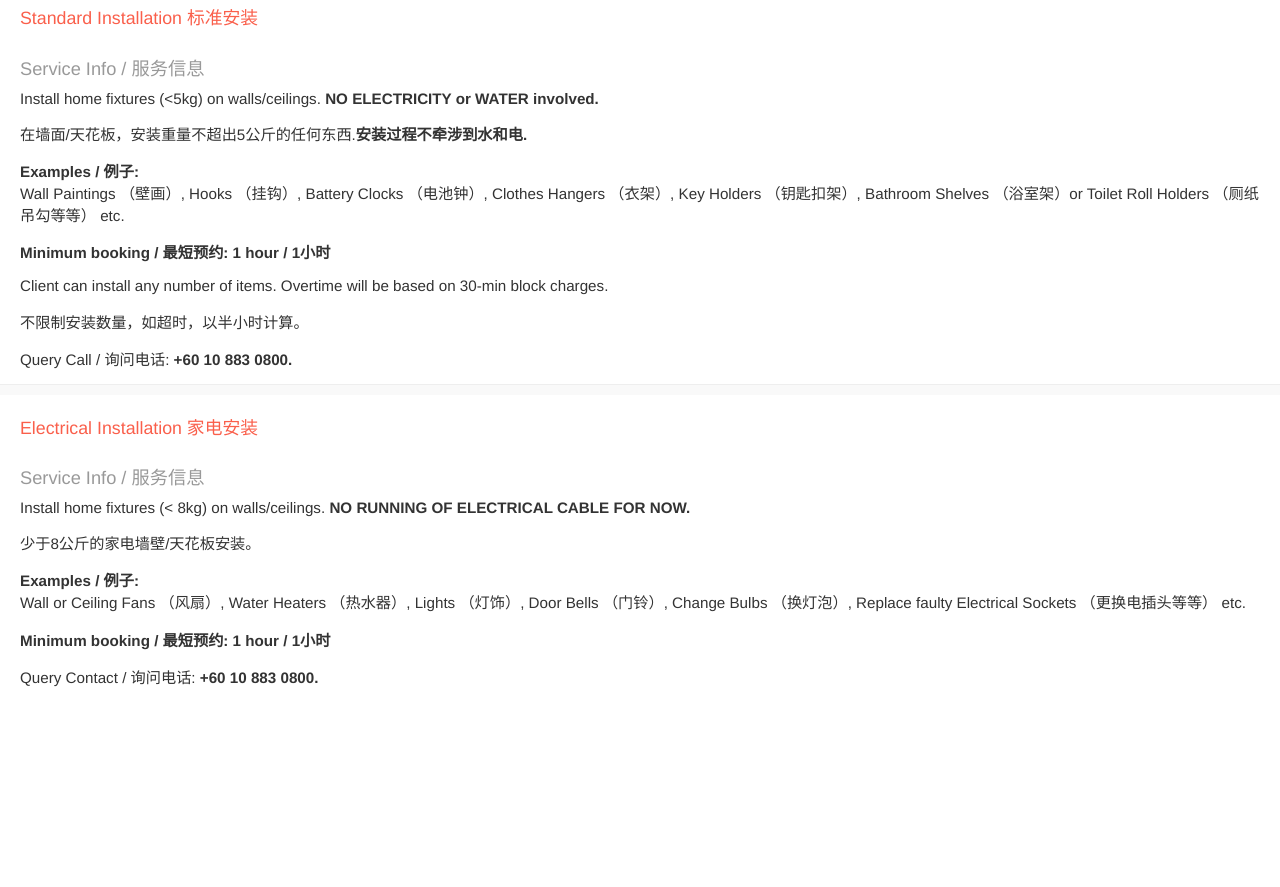
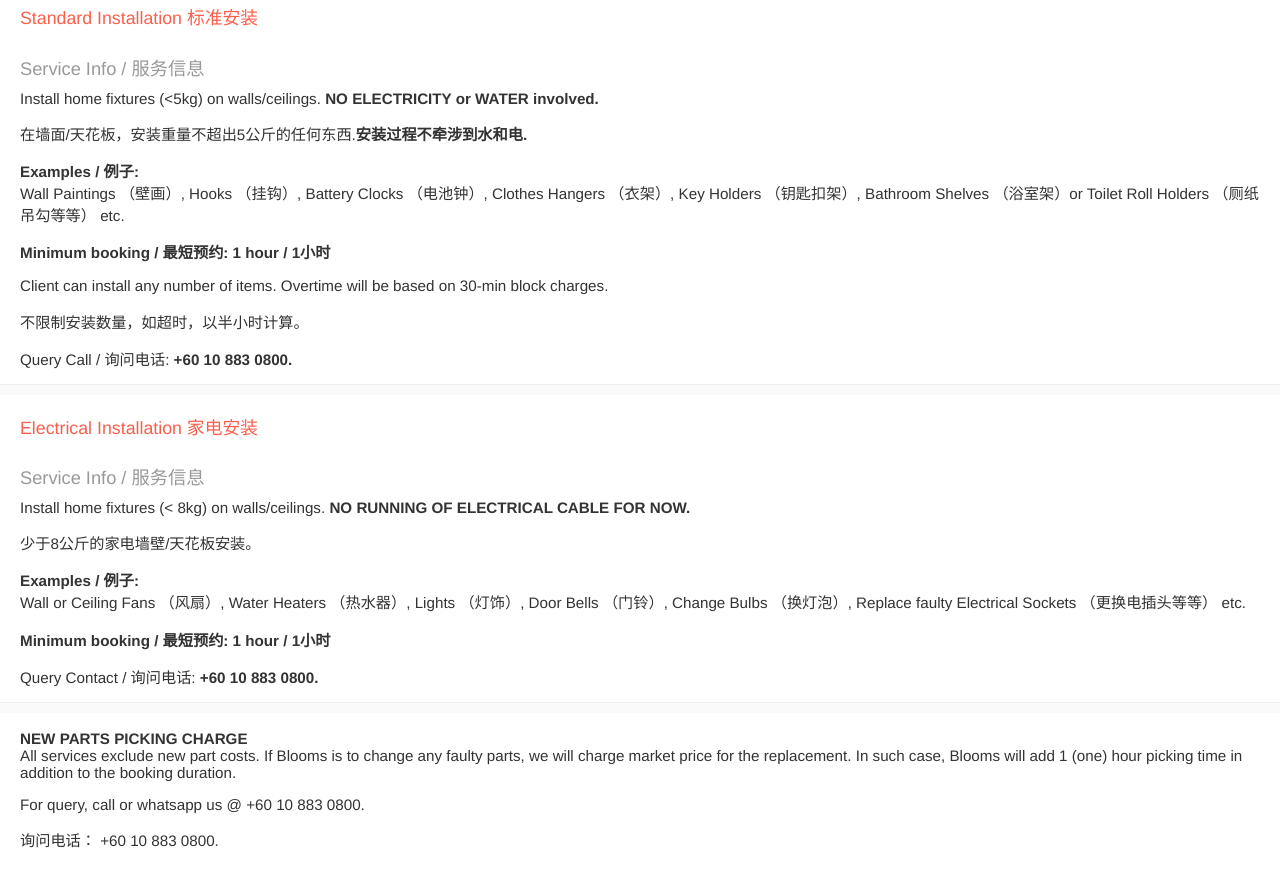
Before and after one commit to blooms-singapore/pages, a Jekyll site: the page built from en/services/myr/installation.html, in a window 1280 px wide and 900 px high, scrolled down 711 px. Shown: the top 887 px of the window. Built offline with Jekyll 4.4.1, drawn with Linux system fonts in a browser that asks for light colours; before the commit the page ends 1448 px from its top, so only the background shows below that.

Commit message:
Update installation.html

```diff
--- a/en/services/myr/installation.html
+++ b/en/services/myr/installation.html
@@ -97,3 +97,17 @@ layout: service
 
   </p>
 </div>
+
+<div class="divider"></div>
+
+<div class="gap">
+  <br>
+  <p>
+    <strong>NEW PARTS PICKING CHARGE</strong><br>
+    All services exclude new part costs. If Blooms is to change any faulty parts, we will charge market price for the replacement. In such case, Blooms will add 1 (one) hour picking time in addition to the booking duration.
+  <p>
+  For query, call or whatsapp us @ +60 10 883 0800.
+    <p>
+      询问电话： +60 10 883 0800.
+  </p>
+</div>
```
